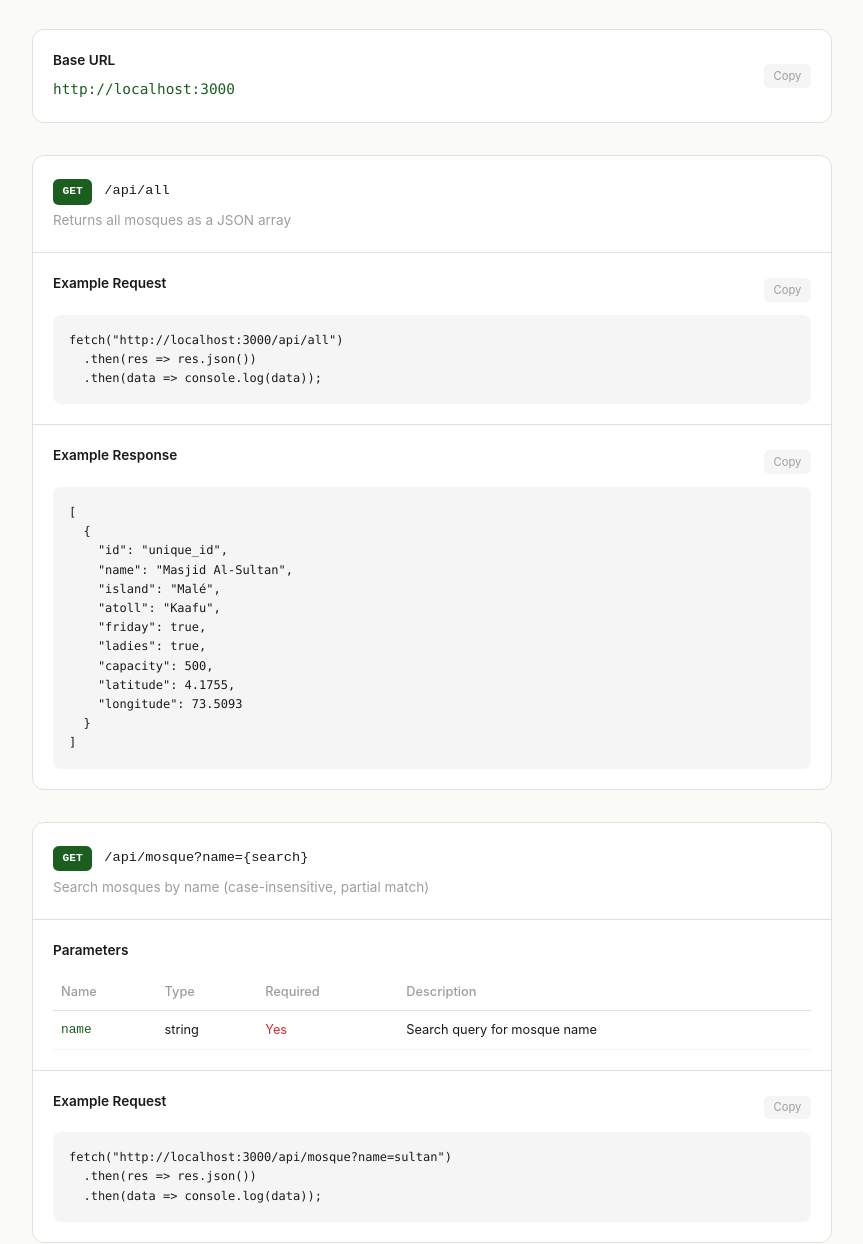
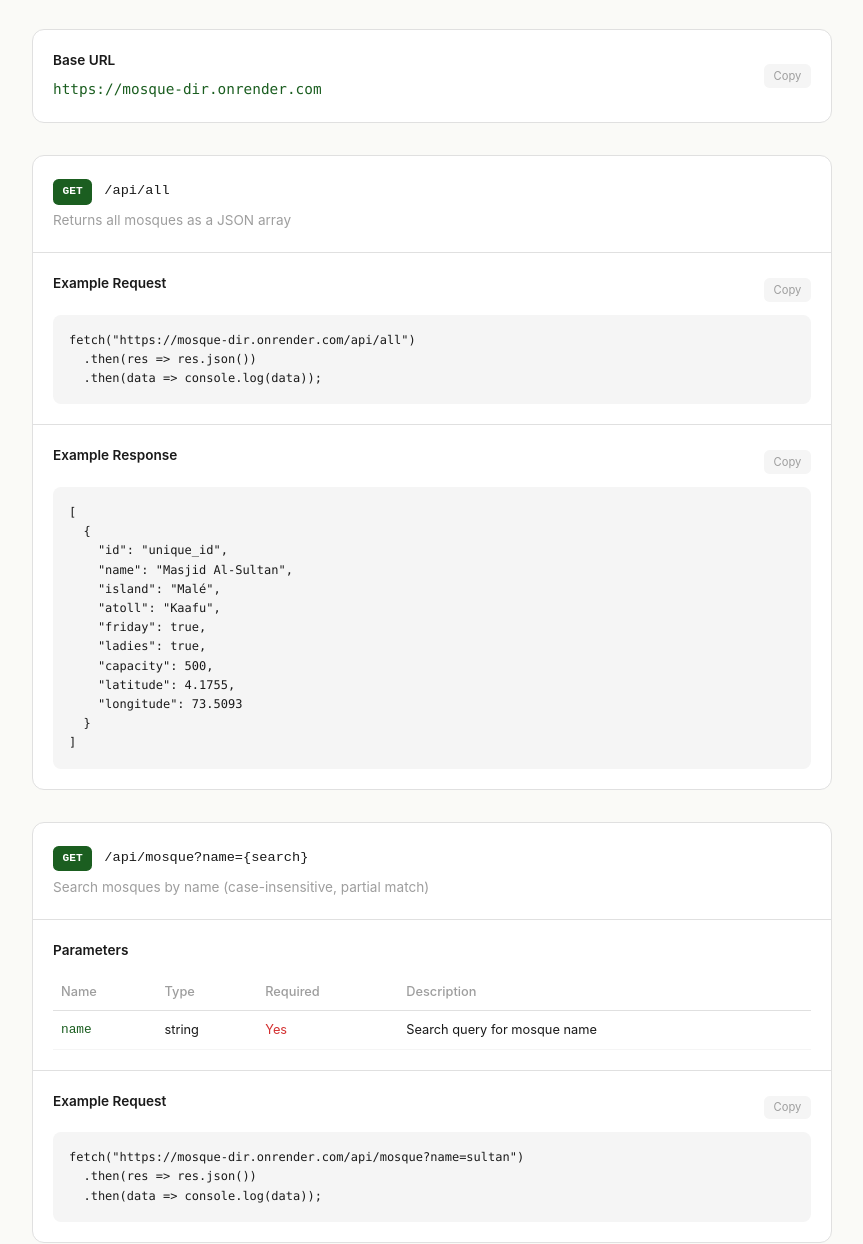
Before and after one commit to IMF777/miskiy, a plain HTML site: page api-docs.html in a window 1280 px wide. Shown: the part 156-1400 px from the top of the page, without its empty margins (208-1071 px from the left). Drawn offline with Linux system fonts and the light colour scheme.

Commit message:
Update api-docs.html

```diff
--- a/api-docs.html
+++ b/api-docs.html
@@ -19,7 +19,7 @@
       <div class="api-base api-section">
         <div>
           <h2 style="font-size:.85rem; font-weight:600; margin-bottom:.25rem;">Base URL</h2>
-          <code id="base-url">http://localhost:3000</code>
+          <code id="base-url">https://mosque-dir.onrender.com</code>
         </div>
         <button class="copy-btn" onclick="copyText(document.getElementById('base-url').textContent)">Copy</button>
       </div>
@@ -32,7 +32,7 @@
         </div>
         <div class="api-code">
           <div class="api-code-header"><h3>Example Request</h3><button class="copy-btn" onclick="copyText(this.closest('.api-code').querySelector('pre').textContent)">Copy</button></div>
-          <pre class="api-pre">fetch("http://localhost:3000/api/all")
+          <pre class="api-pre">fetch("https://mosque-dir.onrender.com/api/all")
   .then(res => res.json())
   .then(data => console.log(data));</pre>
         </div>
@@ -69,7 +69,7 @@
         </div>
         <div class="api-code">
           <div class="api-code-header"><h3>Example Request</h3><button class="copy-btn" onclick="copyText(this.closest('.api-code').querySelector('pre').textContent)">Copy</button></div>
-          <pre class="api-pre">fetch("http://localhost:3000/api/mosque?name=sultan")
+          <pre class="api-pre">fetch("https://mosque-dir.onrender.com/api/mosque?name=sultan")
   .then(res => res.json())
   .then(data => console.log(data));</pre>
         </div>
@@ -97,7 +97,7 @@
         </div>
         <div class="api-code">
           <div class="api-code-header"><h3>Example Request</h3><button class="copy-btn" onclick="copyText(this.closest('.api-code').querySelector('pre').textContent)">Copy</button></div>
-          <pre class="api-pre">fetch("http://localhost:3000/api/filter?atoll=Kaafu&friday=true")
+          <pre class="api-pre">fetch("https://mosque-dir.onrender.com/api/filter?atoll=Kaafu&friday=true")
   .then(res => res.json())
   .then(data => console.log(data));</pre>
         </div>
```
